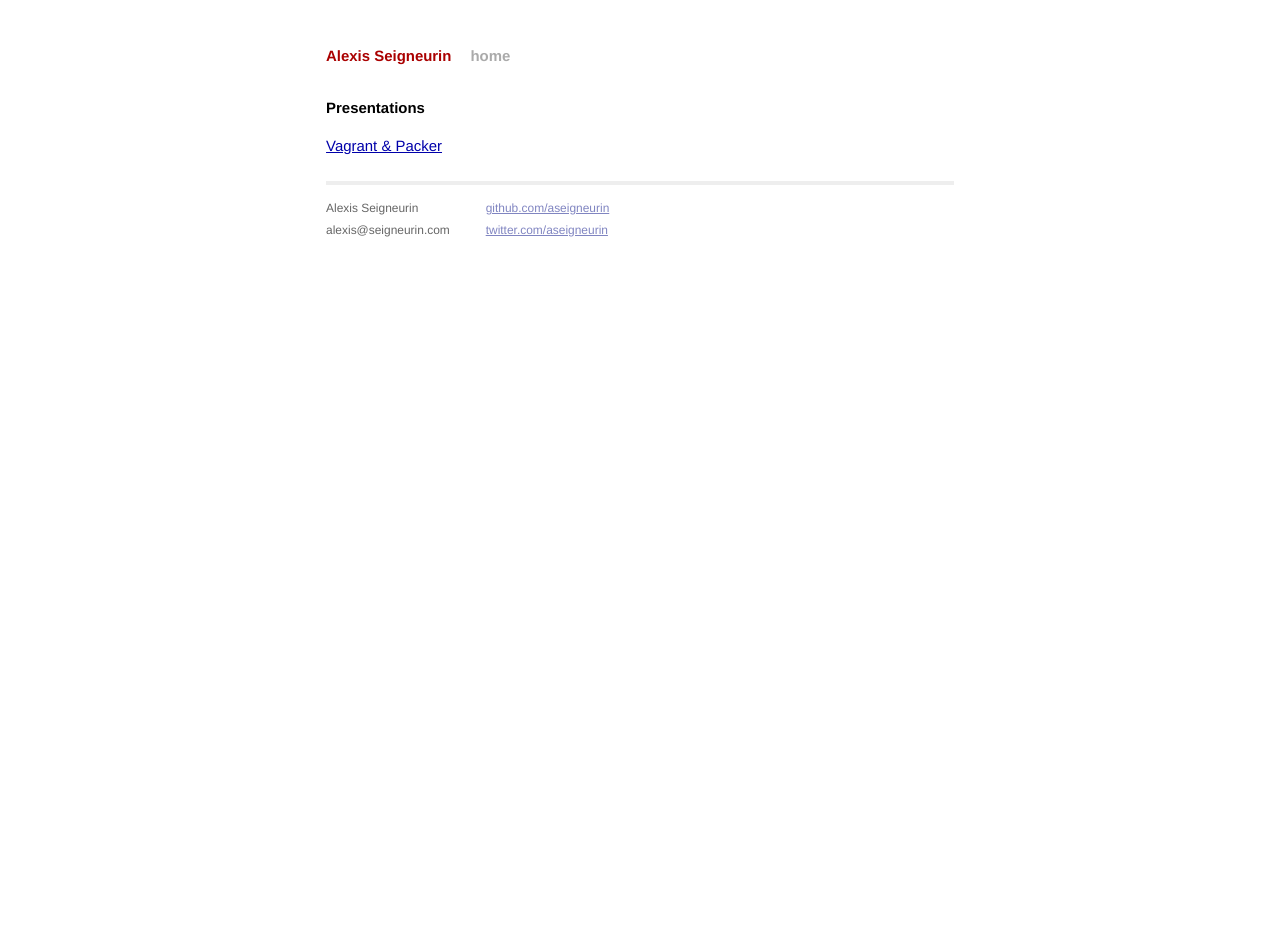
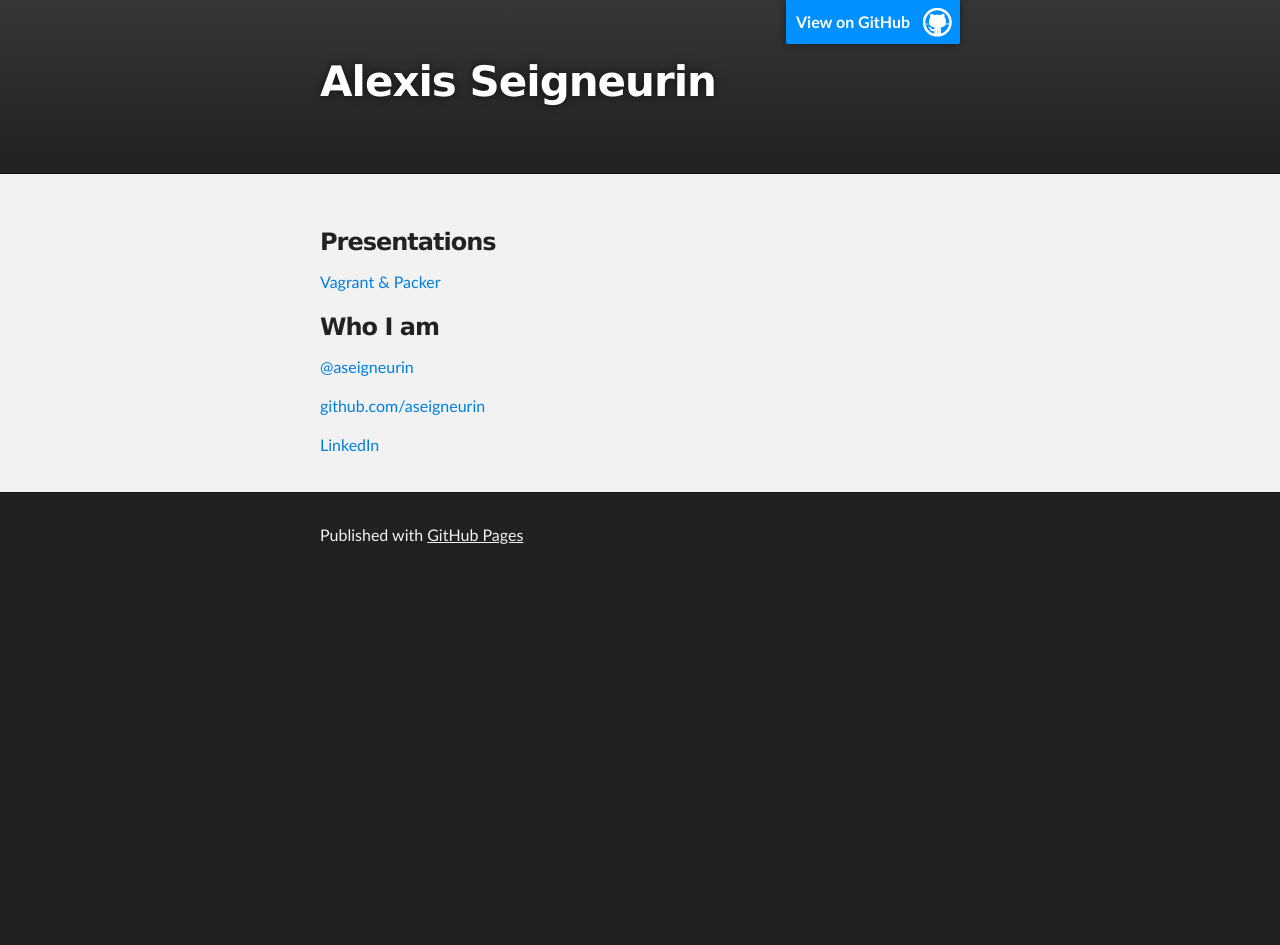
Before and after one commit to aseigneurin/aseigneurin.github.io, a Jekyll site: the page index.html, which Jekyll copies as it is, in a window 1280 px wide. Built offline with Jekyll 4.4.1, drawn with Linux system fonts in a browser that asks for light colours; Markdown is read by kramdown in place of the engine named in the settings; after the commit the page ends 900 px from its top, so only the background shows below that.

Commit message:
Replace master branch with page content via GitHub

```diff
--- a/index.html
+++ b/index.html
@@ -1,18 +1,56 @@
----
-layout: default
-title: Alexis Seigneurin
----
+<!DOCTYPE html>
+<html>
 
-<h1>Presentations</h1>
-<a href="pres-vagrant/">Vagrant &amp; Packer</a>
+  <head>
+    <meta charset='utf-8' />
+    <meta http-equiv="X-UA-Compatible" content="chrome=1" />
+    <meta name="description" content="Alexis Seigneurin : " />
 
-<!--
-<div id="home">
-  <h1>Blog Posts</h1>
-  <ul class="posts">
-    {% for post in site.posts %}
-      <li><span>{{ post.date | date_to_string }}</span> &raquo; <a href="{{ post.url }}">{{ post.title }}</a></li>
-    {% endfor %}
-  </ul>
-</div>
--->
+    <link rel="stylesheet" type="text/css" media="screen" href="stylesheets/stylesheet.css">
+
+    <title>Alexis Seigneurin</title>
+  </head>
+
+  <body>
+
+    <!-- HEADER -->
+    <div id="header_wrap" class="outer">
+        <header class="inner">
+          <a id="forkme_banner" href="https://github.com/aseigneurin">View on GitHub</a>
+
+          <h1 id="project_title">Alexis Seigneurin</h1>
+          <h2 id="project_tagline"></h2>
+
+        </header>
+    </div>
+
+    <!-- MAIN CONTENT -->
+    <div id="main_content_wrap" class="outer">
+      <section id="main_content" class="inner">
+        <h3>
+<a name="presentations" class="anchor" href="#presentations"><span class="octicon octicon-link"></span></a>Presentations</h3>
+
+<p><a href="pres-vagrant/">Vagrant &amp; Packer</a></p>
+
+<h3>
+<a name="who-i-am" class="anchor" href="#who-i-am"><span class="octicon octicon-link"></span></a>Who I am</h3>
+
+<p><a href="https://twitter.com/yourusername">@aseigneurin</a></p>
+
+<p><a href="https://github.com/yourusername">github.com/aseigneurin</a></p>
+
+<p><a href="https://www.linkedin.com/pub/alexis-seigneurin/11/8b4/18a">LinkedIn</a></p>
+      </section>
+    </div>
+
+    <!-- FOOTER  -->
+    <div id="footer_wrap" class="outer">
+      <footer class="inner">
+        <p>Published with <a href="http://pages.github.com">GitHub Pages</a></p>
+      </footer>
+    </div>
+
+
+
+  </body>
+</html>
--- /dev/null
+++ b/javascripts/main.js
@@ -0,0 +1 @@
+console.log('This would be the main JS file.');
--- /dev/null
+++ b/params.json
@@ -0,0 +1 @@
+{"name":"Alexis Seigneurin","tagline":"","body":"### Presentations\r\n\r\n[Vagrant & Packer](pres-vagrant/)\r\n\r\n### Who I am\r\n\r\n[@aseigneurin](https://twitter.com/yourusername)\r\n\r\n[github.com/aseigneurin](https://github.com/yourusername)\r\n\r\n[LinkedIn](https://www.linkedin.com/pub/alexis-seigneurin/11/8b4/18a)","google":"","note":"Don't delete this file! It's used internally to help with page regeneration."}
--- /dev/null
+++ b/stylesheets/pygment_trac.css
@@ -0,0 +1,70 @@
+.highlight .hll { background-color: #ffffcc }
+.highlight  { background: #f0f3f3; }
+.highlight .c { color: #0099FF; font-style: italic } /* Comment */
+.highlight .err { color: #AA0000; background-color: #FFAAAA } /* Error */
+.highlight .k { color: #006699; font-weight: bold } /* Keyword */
+.highlight .o { color: #555555 } /* Operator */
+.highlight .cm { color: #0099FF; font-style: italic } /* Comment.Multiline */
+.highlight .cp { color: #009999 } /* Comment.Preproc */
+.highlight .c1 { color: #0099FF; font-style: italic } /* Comment.Single */
+.highlight .cs { color: #0099FF; font-weight: bold; font-style: italic } /* Comment.Special */
+.highlight .gd { background-color: #FFCCCC; border: 1px solid #CC0000 } /* Generic.Deleted */
+.highlight .ge { font-style: italic } /* Generic.Emph */
+.highlight .gr { color: #FF0000 } /* Generic.Error */
+.highlight .gh { color: #003300; font-weight: bold } /* Generic.Heading */
+.highlight .gi { background-color: #CCFFCC; border: 1px solid #00CC00 } /* Generic.Inserted */
+.highlight .go { color: #AAAAAA } /* Generic.Output */
+.highlight .gp { color: #000099; font-weight: bold } /* Generic.Prompt */
+.highlight .gs { font-weight: bold } /* Generic.Strong */
+.highlight .gu { color: #003300; font-weight: bold } /* Generic.Subheading */
+.highlight .gt { color: #99CC66 } /* Generic.Traceback */
+.highlight .kc { color: #006699; font-weight: bold } /* Keyword.Constant */
+.highlight .kd { color: #006699; font-weight: bold } /* Keyword.Declaration */
+.highlight .kn { color: #006699; font-weight: bold } /* Keyword.Namespace */
+.highlight .kp { color: #006699 } /* Keyword.Pseudo */
+.highlight .kr { color: #006699; font-weight: bold } /* Keyword.Reserved */
+.highlight .kt { color: #007788; font-weight: bold } /* Keyword.Type */
+.highlight .m { color: #FF6600 } /* Literal.Number */
+.highlight .s { color: #CC3300 } /* Literal.String */
+.highlight .na { color: #330099 } /* Name.Attribute */
+.highlight .nb { color: #336666 } /* Name.Builtin */
+.highlight .nc { color: #00AA88; font-weight: bold } /* Name.Class */
+.highlight .no { color: #336600 } /* Name.Constant */
+.highlight .nd { color: #9999FF } /* Name.Decorator */
+.highlight .ni { color: #999999; font-weight: bold } /* Name.Entity */
+.highlight .ne { color: #CC0000; font-weight: bold } /* Name.Exception */
+.highlight .nf { color: #CC00FF } /* Name.Function */
+.highlight .nl { color: #9999FF } /* Name.Label */
+.highlight .nn { color: #00CCFF; font-weight: bold } /* Name.Namespace */
+.highlight .nt { color: #330099; font-weight: bold } /* Name.Tag */
+.highlight .nv { color: #003333 } /* Name.Variable */
+.highlight .ow { color: #000000; font-weight: bold } /* Operator.Word */
+.highlight .w { color: #bbbbbb } /* Text.Whitespace */
+.highlight .mf { color: #FF6600 } /* Literal.Number.Float */
+.highlight .mh { color: #FF6600 } /* Literal.Number.Hex */
+.highlight .mi { color: #FF6600 } /* Literal.Number.Integer */
+.highlight .mo { color: #FF6600 } /* Literal.Number.Oct */
+.highlight .sb { color: #CC3300 } /* Literal.String.Backtick */
+.highlight .sc { color: #CC3300 } /* Literal.String.Char */
+.highlight .sd { color: #CC3300; font-style: italic } /* Literal.String.Doc */
+.highlight .s2 { color: #CC3300 } /* Literal.String.Double */
+.highlight .se { color: #CC3300; font-weight: bold } /* Literal.String.Escape */
+.highlight .sh { color: #CC3300 } /* Literal.String.Heredoc */
+.highlight .si { color: #AA0000 } /* Literal.String.Interpol */
+.highlight .sx { color: #CC3300 } /* Literal.String.Other */
+.highlight .sr { color: #33AAAA } /* Literal.String.Regex */
+.highlight .s1 { color: #CC3300 } /* Literal.String.Single */
+.highlight .ss { color: #FFCC33 } /* Literal.String.Symbol */
+.highlight .bp { color: #336666 } /* Name.Builtin.Pseudo */
+.highlight .vc { color: #003333 } /* Name.Variable.Class */
+.highlight .vg { color: #003333 } /* Name.Variable.Global */
+.highlight .vi { color: #003333 } /* Name.Variable.Instance */
+.highlight .il { color: #FF6600 } /* Literal.Number.Integer.Long */
+
+.type-csharp .highlight .k { color: #0000FF }
+.type-csharp .highlight .kt { color: #0000FF }
+.type-csharp .highlight .nf { color: #000000; font-weight: normal }
+.type-csharp .highlight .nc { color: #2B91AF }
+.type-csharp .highlight .nn { color: #000000 }
+.type-csharp .highlight .s { color: #A31515 }
+.type-csharp .highlight .sc { color: #A31515 }
--- /dev/null
+++ b/stylesheets/stylesheet.css
@@ -0,0 +1,423 @@
+/*******************************************************************************
+Slate Theme for GitHub Pages
+by Jason Costello, @jsncostello
+*******************************************************************************/
+
+@import url(pygment_trac.css);
+
+/*******************************************************************************
+MeyerWeb Reset
+*******************************************************************************/
+
+html, body, div, span, applet, object, iframe,
+h1, h2, h3, h4, h5, h6, p, blockquote, pre,
+a, abbr, acronym, address, big, cite, code,
+del, dfn, em, img, ins, kbd, q, s, samp,
+small, strike, strong, sub, sup, tt, var,
+b, u, i, center,
+dl, dt, dd, ol, ul, li,
+fieldset, form, label, legend,
+table, caption, tbody, tfoot, thead, tr, th, td,
+article, aside, canvas, details, embed,
+figure, figcaption, footer, header, hgroup,
+menu, nav, output, ruby, section, summary,
+time, mark, audio, video {
+  margin: 0;
+  padding: 0;
+  border: 0;
+  font: inherit;
+  vertical-align: baseline;
+}
+
+/* HTML5 display-role reset for older browsers */
+article, aside, details, figcaption, figure,
+footer, header, hgroup, menu, nav, section {
+  display: block;
+}
+
+ol, ul {
+  list-style: none;
+}
+
+table {
+  border-collapse: collapse;
+  border-spacing: 0;
+}
+
+/*******************************************************************************
+Theme Styles
+*******************************************************************************/
+
+body {
+  box-sizing: border-box;
+  color:#373737;
+  background: #212121;
+  font-size: 16px;
+  font-family: 'Myriad Pro', Calibri, Helvetica, Arial, sans-serif;
+  line-height: 1.5;
+  -webkit-font-smoothing: antialiased;
+}
+
+h1, h2, h3, h4, h5, h6 {
+  margin: 10px 0;
+  font-weight: 700;
+  color:#222222;
+  font-family: 'Lucida Grande', 'Calibri', Helvetica, Arial, sans-serif;
+  letter-spacing: -1px;
+}
+
+h1 {
+  font-size: 36px;
+  font-weight: 700;
+}
+
+h2 {
+  padding-bottom: 10px;
+  font-size: 32px;
+  background: url('../images/bg_hr.png') repeat-x bottom;
+}
+
+h3 {
+  font-size: 24px;
+}
+
+h4 {
+  font-size: 21px;
+}
+
+h5 {
+  font-size: 18px;
+}
+
+h6 {
+  font-size: 16px;
+}
+
+p {
+  margin: 10px 0 15px 0;
+}
+
+footer p {
+  color: #f2f2f2;
+}
+
+a {
+  text-decoration: none;
+  color: #007edf;
+  text-shadow: none;
+
+  transition: color 0.5s ease;
+  transition: text-shadow 0.5s ease;
+  -webkit-transition: color 0.5s ease;
+  -webkit-transition: text-shadow 0.5s ease;
+  -moz-transition: color 0.5s ease;
+  -moz-transition: text-shadow 0.5s ease;
+  -o-transition: color 0.5s ease;
+  -o-transition: text-shadow 0.5s ease;
+  -ms-transition: color 0.5s ease;
+  -ms-transition: text-shadow 0.5s ease;
+}
+
+a:hover, a:focus {text-decoration: underline;}
+
+footer a {
+  color: #F2F2F2;
+  text-decoration: underline;
+}
+
+em {
+  font-style: italic;
+}
+
+strong {
+  font-weight: bold;
+}
+
+img {
+  position: relative;
+  margin: 0 auto;
+  max-width: 739px;
+  padding: 5px;
+  margin: 10px 0 10px 0;
+  border: 1px solid #ebebeb;
+
+  box-shadow: 0 0 5px #ebebeb;
+  -webkit-box-shadow: 0 0 5px #ebebeb;
+  -moz-box-shadow: 0 0 5px #ebebeb;
+  -o-box-shadow: 0 0 5px #ebebeb;
+  -ms-box-shadow: 0 0 5px #ebebeb;
+}
+
+p img {
+  display: inline;
+  margin: 0;
+  padding: 0;
+  vertical-align: middle;
+  text-align: center;
+  border: none;
+}
+
+pre, code {
+  width: 100%;
+  color: #222;
+  background-color: #fff;
+
+  font-family: Monaco, "Bitstream Vera Sans Mono", "Lucida Console", Terminal, monospace;
+  font-size: 14px;
+
+  border-radius: 2px;
+  -moz-border-radius: 2px;
+  -webkit-border-radius: 2px;
+}
+
+pre {
+  width: 100%;
+  padding: 10px;
+  box-shadow: 0 0 10px rgba(0,0,0,.1);
+  overflow: auto;
+}
+
+code {
+  padding: 3px;
+  margin: 0 3px;
+  box-shadow: 0 0 10px rgba(0,0,0,.1);
+}
+
+pre code {
+  display: block;
+  box-shadow: none;
+}
+
+blockquote {
+  color: #666;
+  margin-bottom: 20px;
+  padding: 0 0 0 20px;
+  border-left: 3px solid #bbb;
+}
+
+
+ul, ol, dl {
+  margin-bottom: 15px
+}
+
+ul {
+  list-style: inside;
+  padding-left: 20px;
+}
+
+ol {
+  list-style: decimal inside;
+  padding-left: 20px;
+}
+
+dl dt {
+  font-weight: bold;
+}
+
+dl dd {
+  padding-left: 20px;
+  font-style: italic;
+}
+
+dl p {
+  padding-left: 20px;
+  font-style: italic;
+}
+
+hr {
+  height: 1px;
+  margin-bottom: 5px;
+  border: none;
+  background: url('../images/bg_hr.png') repeat-x center;
+}
+
+table {
+  border: 1px solid #373737;
+  margin-bottom: 20px;
+  text-align: left;
+ }
+
+th {
+  font-family: 'Lucida Grande', 'Helvetica Neue', Helvetica, Arial, sans-serif;
+  padding: 10px;
+  background: #373737;
+  color: #fff;
+ }
+
+td {
+  padding: 10px;
+  border: 1px solid #373737;
+ }
+
+form {
+  background: #f2f2f2;
+  padding: 20px;
+}
+
+/*******************************************************************************
+Full-Width Styles
+*******************************************************************************/
+
+.outer {
+  width: 100%;
+}
+
+.inner {
+  position: relative;
+  max-width: 640px;
+  padding: 20px 10px;
+  margin: 0 auto;
+}
+
+#forkme_banner {
+  display: block;
+  position: absolute;
+  top:0;
+  right: 10px;
+  z-index: 10;
+  padding: 10px 50px 10px 10px;
+  color: #fff;
+  background: url('../images/blacktocat.png') #0090ff no-repeat 95% 50%;
+  font-weight: 700;
+  box-shadow: 0 0 10px rgba(0,0,0,.5);
+  border-bottom-left-radius: 2px;
+  border-bottom-right-radius: 2px;
+}
+
+#header_wrap {
+  background: #212121;
+  background: -moz-linear-gradient(top, #373737, #212121);
+  background: -webkit-linear-gradient(top, #373737, #212121);
+  background: -ms-linear-gradient(top, #373737, #212121);
+  background: -o-linear-gradient(top, #373737, #212121);
+  background: linear-gradient(top, #373737, #212121);
+}
+
+#header_wrap .inner {
+  padding: 50px 10px 30px 10px;
+}
+
+#project_title {
+  margin: 0;
+  color: #fff;
+  font-size: 42px;
+  font-weight: 700;
+  text-shadow: #111 0px 0px 10px;
+}
+
+#project_tagline {
+  color: #fff;
+  font-size: 24px;
+  font-weight: 300;
+  background: none;
+  text-shadow: #111 0px 0px 10px;
+}
+
+#downloads {
+  position: absolute;
+  width: 210px;
+  z-index: 10;
+  bottom: -40px;
+  right: 0;
+  height: 70px;
+  background: url('../images/icon_download.png') no-repeat 0% 90%;
+}
+
+.zip_download_link {
+  display: block;
+  float: right;
+  width: 90px;
+  height:70px;
+  text-indent: -5000px;
+  overflow: hidden;
+  background: url(../images/sprite_download.png) no-repeat bottom left;
+}
+
+.tar_download_link {
+  display: block;
+  float: right;
+  width: 90px;
+  height:70px;
+  text-indent: -5000px;
+  overflow: hidden;
+  background: url(../images/sprite_download.png) no-repeat bottom right;
+  margin-left: 10px;
+}
+
+.zip_download_link:hover {
+  background: url(../images/sprite_download.png) no-repeat top left;
+}
+
+.tar_download_link:hover {
+  background: url(../images/sprite_download.png) no-repeat top right;
+}
+
+#main_content_wrap {
+  background: #f2f2f2;
+  border-top: 1px solid #111;
+  border-bottom: 1px solid #111;
+}
+
+#main_content {
+  padding-top: 40px;
+}
+
+#footer_wrap {
+  background: #212121;
+}
+
+
+
+/*******************************************************************************
+Small Device Styles
+*******************************************************************************/
+
+@media screen and (max-width: 480px) {
+  body {
+    font-size:14px;
+  }
+
+  #downloads {
+    display: none;
+  }
+
+  .inner {
+    min-width: 320px;
+    max-width: 480px;
+  }
+
+  #project_title {
+  font-size: 32px;
+  }
+
+  h1 {
+    font-size: 28px;
+  }
+
+  h2 {
+    font-size: 24px;
+  }
+
+  h3 {
+    font-size: 21px;
+  }
+
+  h4 {
+    font-size: 18px;
+  }
+
+  h5 {
+    font-size: 14px;
+  }
+
+  h6 {
+    font-size: 12px;
+  }
+
+  code, pre {
+    min-width: 320px;
+    max-width: 480px;
+    font-size: 11px;
+  }
+
+}
```
Also changed, not shown: images/bg_hr.png (added), images/blacktocat.png (added), images/icon_download.png (added), images/sprite_download.png (added).
